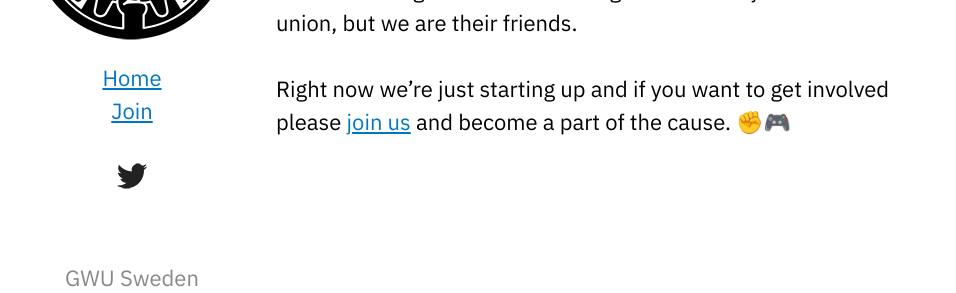
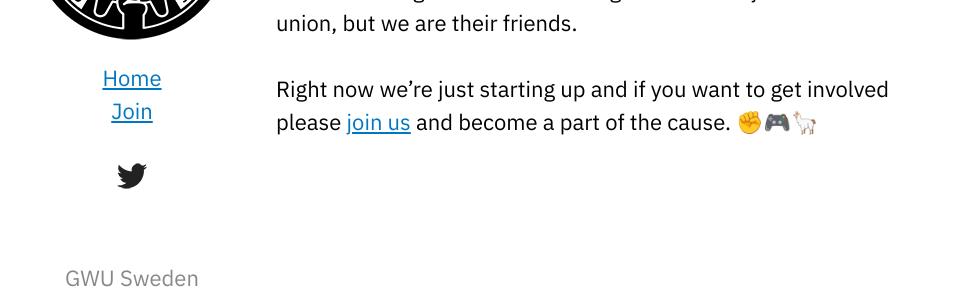
Before and after one commit to GWU-Sweden/gwu-sweden.org, a Jekyll site: the page built from index.md, in a window 1280 px wide. Shown: the part 203-496 px from the top of the page, without its empty margins (58-1014 px from the left). Built offline with Jekyll 4.4.1, drawn with Linux system fonts in a browser that asks for light colours.

```diff
--- a/index.md
+++ b/index.md
@@ -7,4 +7,4 @@ Welcome to GWU Sweden, a local chapter of <a href="https://www.gameworkersunite.
 
 We're a horizontal organization of people dedicated to advocating for workers' rights in the Swedish games industry. We are not a union, but we are their friends.
 
-Right now we're just starting up and if you want to get involved please <a href="/join.html">join us</a> and become a part of the cause. ✊🎮
+Right now we're just starting up and if you want to get involved please <a href="/join.html">join us</a> and become a part of the cause. ✊🎮🦙
```
